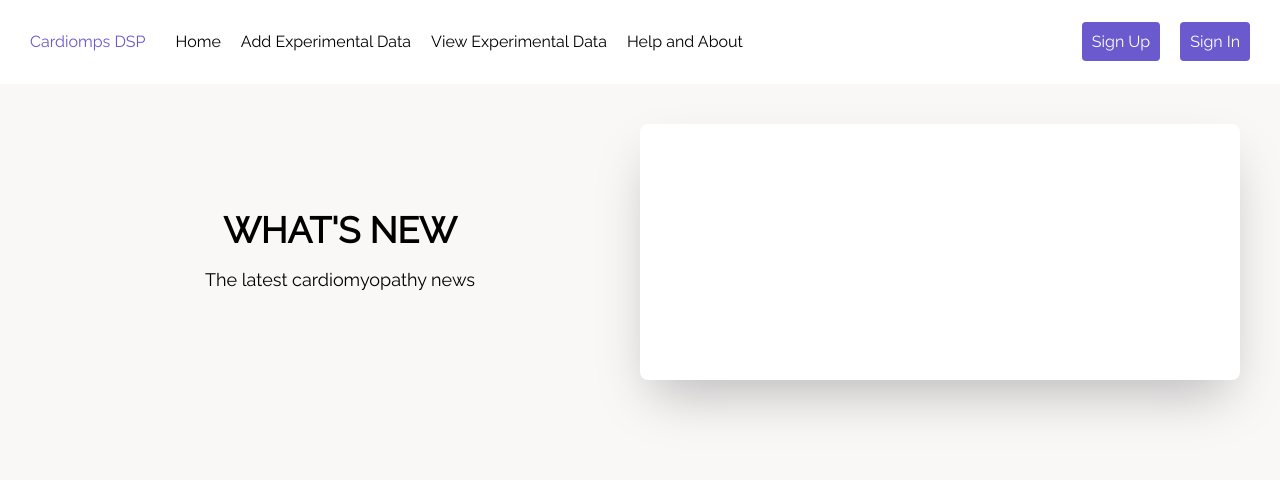
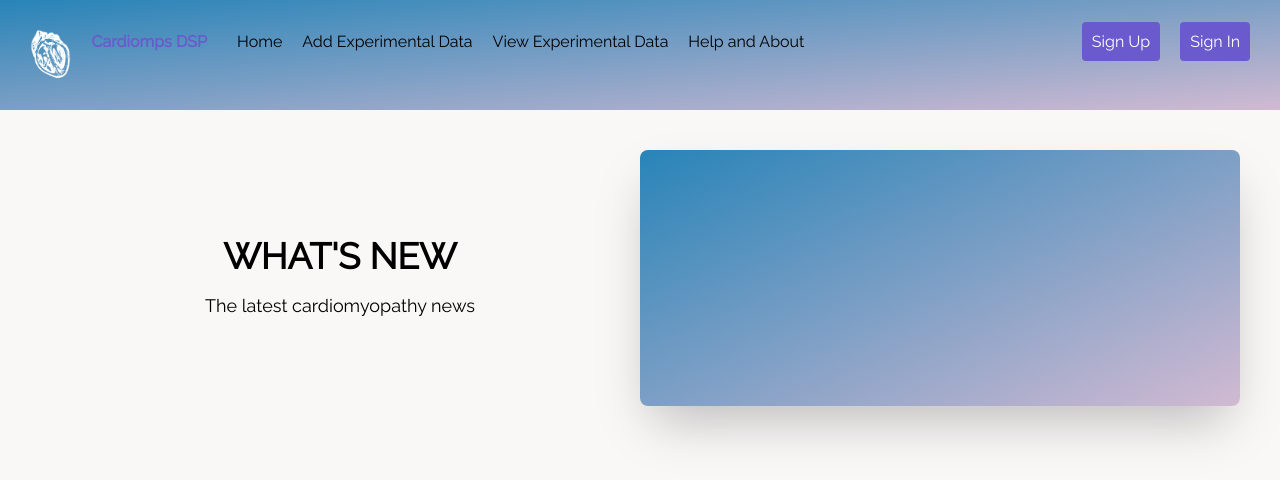
Before and after one commit to johnAdvancedWeb/CardiompsDataSharingPlatform, a Vue app in the folder client/: page / in a window 1280 px wide. Shown: the top 480 px of the page. Built offline with nearby package versions, Linux system fonts and the light colour scheme; what vue3-apexcharts would draw is missing.

Commit message:
Logo added and light theme partially implemented. Nav bar needs positioning

```diff
--- a/client/src/assets/css/global.scss
+++ b/client/src/assets/css/global.scss
@@ -1,6 +1,6 @@
 @import 'variables';
 
-* {
+* :not(nav){
   font-family: Raleway, serif;
   color: var(--bodyText);
 }
--- a/client/src/assets/css/style.scss
+++ b/client/src/assets/css/style.scss
@@ -24,13 +24,19 @@
 @import 'global';
 
 .navbar-container {
-    background-color: var(--navbarBackground);
+    background: var(--navbarBackground);
+    color: white;
 }
 
 #logo {
+    font-weight: bold;
     color: var(--actionBackground);
     background-color: unset;
     pointer-events: none;
+}
+
+#logo-gif {
+    height: 50px;
 }
 
 .navbar-list-items-logo, .navbar-list-items-routes {
@@ -56,12 +62,12 @@ a:not(a.button) {
     @apply w-full h-64 rounded-lg shadow-2xl;
 
     transition: all .3s ease;
-    background-color: var(--navbarBackground);
+    background: var(--navbarBackground);
 }
 
 
 #login-container, #register-container {
-    background-color: var(--navbarBackground);
+    background: var(--navbarBackground);
     max-width: 1200px;
     position: relative;
     left: 50%;
--- a/client/src/assets/css/variables.scss
+++ b/client/src/assets/css/variables.scss
@@ -5,7 +5,7 @@
   --actionBackground: slateblue;
   --actionText: white;
 
-  --navbarBackground: rgb(255, 255, 255);
+  --navbarBackground: linear-gradient(to bottom right, #2884B8 0%, #D1BAD2 100%);
 
   /* other variables */
   --blue: slateblue;
--- a/client/src/components/Navbar.vue
+++ b/client/src/components/Navbar.vue
@@ -3,6 +3,7 @@
     <nav class="flex justify-between">
       <div>
         <ul class="flex flex-row">
+          <li class="navbar-list-items-logo"><img src="../assets/images/Logo.gif" alt="Beating Heart Logo" id="logo-gif"></li>
           <li class="navbar-list-items-button"><button id="logo">Cardiomps DSP</button></li>
           <li class="navbar-list-items-routes"><router-link to="/">Home</router-link></li>
           <li class="navbar-list-items-routes"><router-link :to="{ name: 'Line' }">Add Experimental Data</router-link></li>
```
Also changed, not shown: client/src/assets/images/Logo.gif (added), 1 other file (tests, documents, lock files or other folders).
